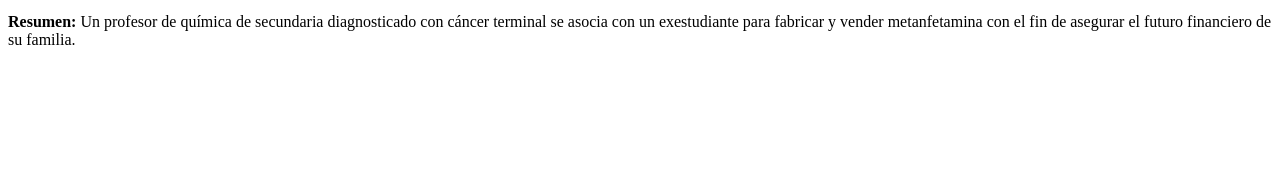
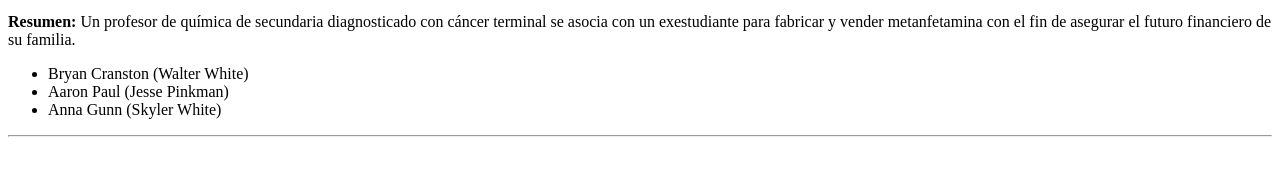
Before and after one commit to josszxcloud/series_favoritas, a plain HTML site: page index.html in a window 1280 px wide. Shown: the part 434-610 px from the top of the page. Drawn offline with Linux system fonts and the light colour scheme.

Commit message:
Actores principales de breaking bad

```diff
--- a/index.html
+++ b/index.html
@@ -17,6 +17,12 @@
             <img src="https://images.unsplash.com/photo-1518709268805-4e9042af9f23?w=500" alt="Breaking Bad" width="280">
             <p><strong>Categoría:</strong> Drama / Crimen / Thriller</p>
             <p><strong>Resumen:</strong> Un profesor de química de secundaria diagnosticado con cáncer terminal se asocia con un exestudiante para fabricar y vender metanfetamina con el fin de asegurar el futuro financiero de su familia.</p>
+            <ul>
+                <li>Bryan Cranston (Walter White)</li>
+                <li>Aaron Paul (Jesse Pinkman)</li>
+                <li>Anna Gunn (Skyler White)</li>
+            </ul>
+            <hr>
         </article>
     </main>
 </body>
```
